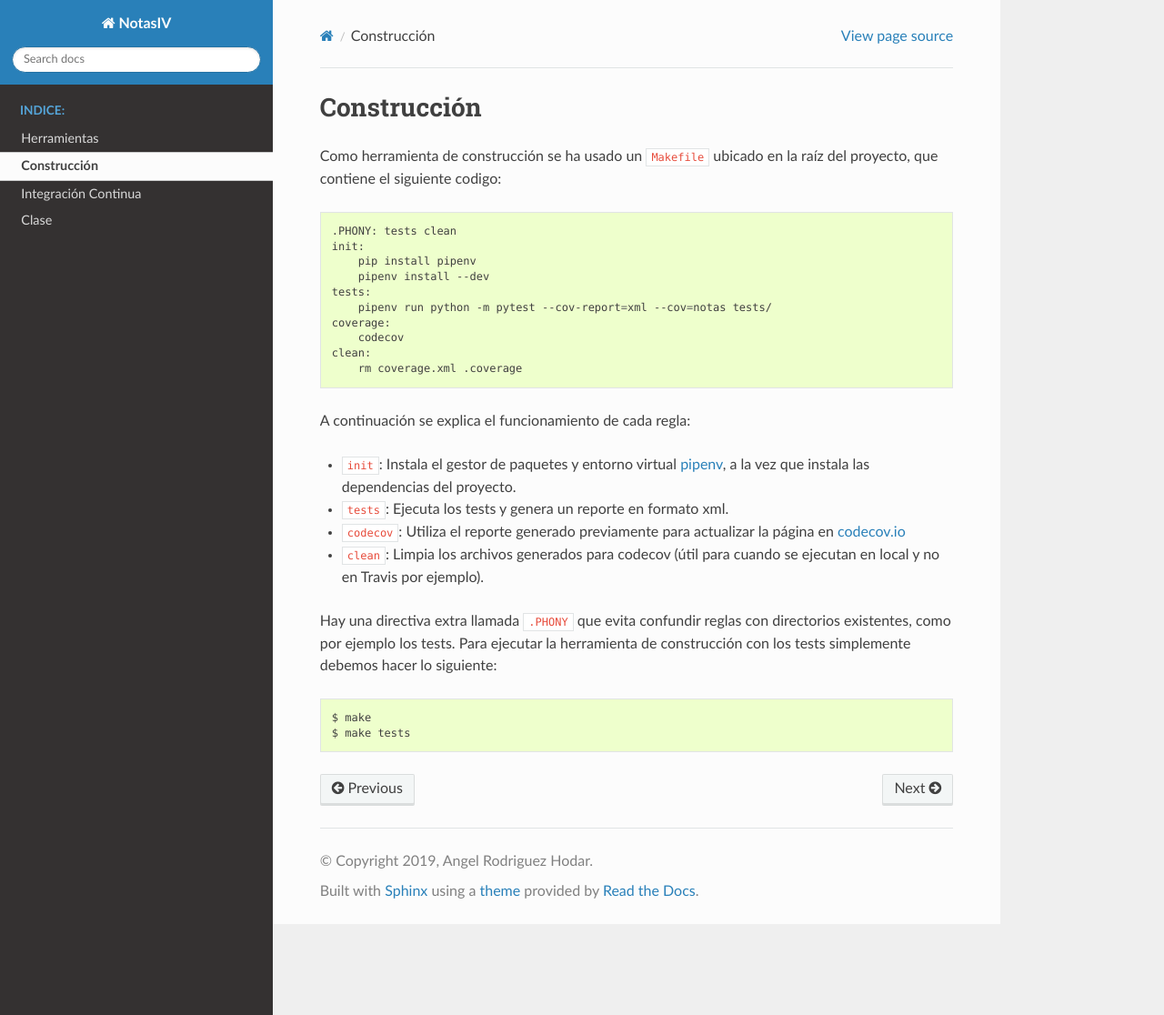
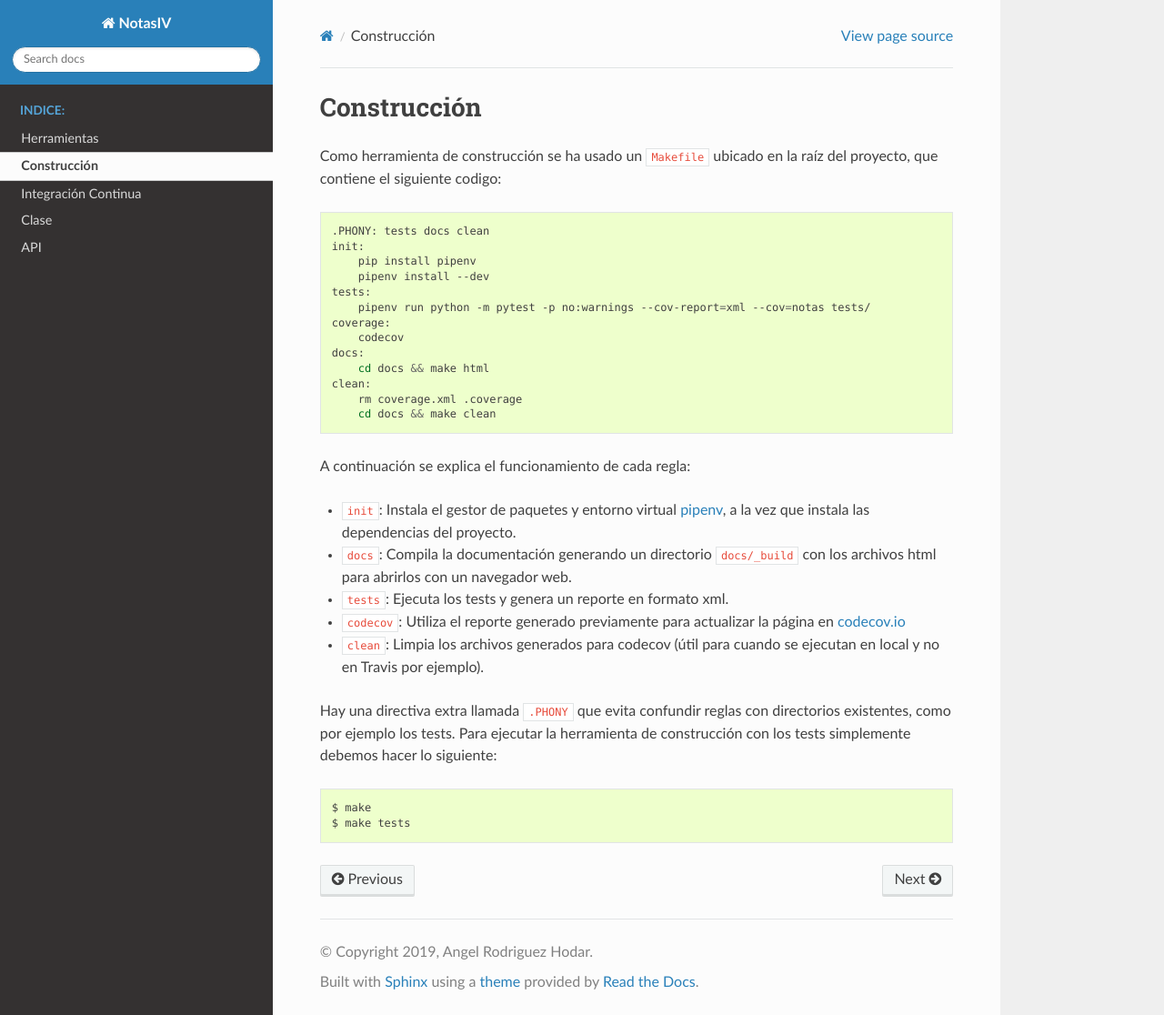
Before and after one commit to angelhodar/NotasIV, a Sphinx documentation site: the page built from docs/build.rst, in a window 1280 px wide and 1116 px high. Shown: the whole window at 91% size. Built offline with Sphinx 7.4.7 and the Read the Docs theme 2.0.0, drawn with Linux system fonts in a browser that asks for light colours.

Commit message:
Arreglado fallo Travis python 3.5 y empezada documentación de la API. #14 closes #13

```diff
--- a/docs/build.rst
+++ b/docs/build.rst
@@ -5,20 +5,24 @@ Como herramienta de construcción se ha usado un ``Makefile`` ubicado en la raí
 
 .. code:: bash
 
-    .PHONY: tests clean
+    .PHONY: tests docs clean
     init:
         pip install pipenv
         pipenv install --dev
     tests:
-        pipenv run python -m pytest --cov-report=xml --cov=notas tests/
+        pipenv run python -m pytest -p no:warnings --cov-report=xml --cov=notas tests/
     coverage:
         codecov
+    docs:
+        cd docs && make html
     clean:
         rm coverage.xml .coverage
+        cd docs && make clean
 
 A continuación se explica el funcionamiento de cada regla:
 
 * ``init``: Instala el gestor de paquetes y entorno virtual `pipenv <https://pipenv-es.readthedocs.io>`_, a la vez que instala las dependencias del proyecto.
+* ``docs``: Compila la documentación generando un directorio ``docs/_build`` con los archivos html para abrirlos con un navegador web.
 * ``tests``: Ejecuta los tests y genera un reporte en formato xml.
 * ``codecov``: Utiliza el reporte generado previamente para actualizar la página en `codecov.io <https://codecov.io/gh/angelhodar/NotasIV>`_
 * ``clean``: Limpia los archivos generados para codecov (útil para cuando se ejecutan en local y no en Travis por ejemplo).
--- a/docs/ci.rst
+++ b/docs/ci.rst
@@ -34,7 +34,8 @@ en la ejecución de los tests a la plataforma `codecov.io <https://codecov.io/gh
 CircleCI
 --------
 
-Para CircleCI la configuración es bastante similar, simplemente nuestro archivo de configuración pasa a llamarse ``config.yml`` y hay
+Para CircleCI la configuración es bastante similar, aunque se ha reducido la versión de python solo a la versión específica usada
+en desarrollo local del proyecto. En este caso el archivo de configuración pasa a llamarse ``config.yml`` y hay
 que ubircarlo en un directorio ``.circleci`` en la raiz de nuestro proyecto. El archivo ``config.yml`` contiene lo siguiente:
 
 .. code:: yaml
--- a/docs/clase.rst
+++ b/docs/clase.rst
@@ -1,7 +1,7 @@
 Clase
 =====
 
-Aqui se muestra la funcionalidad de la clase que se ha implementado.
+En esta sección se muestra la funcionalidad de los métodos de la clase que se va a implementar.
 
-.. autoapimodule:: notas.db
+.. autoapimodule:: notas.clase
     :members: get_student, get_students, insert_student, delete_student, update_student
--- a/docs/herramientas.rst
+++ b/docs/herramientas.rst
@@ -7,7 +7,7 @@ En esta sección se detallan las herramientas usadas para la creación y gestió
 
 * ``Entorno virtual y gestion de librerias``: Una vez elegido el lenguaje, y mas siento Python, se va a usar la herramienta `pipenv <https://pipenv-es.readthedocs.io/es/latest/>`_ para gestionar el entorno virtual de ejecución y las librerias con las versiones necesarias de cada una. He elegido esta herramienta porque unifica el gestor de paquetes *pip* y el módulo *venv* de Python en una sola, además de ofrecer posibilidad de crear builds deterministas y usar el formato que sustituirá al famoso requirements.txt, el `Pipfile <https://github.com/pypa/pipfile>`_
 
-* ``Framework Web``: Para interactuar con el microservicio se usará una API REST, por lo que utilizaré el famoso microframewok `Flask <https://palletsprojects.com/p/flask/>`_ para el desarrollo del apartado web, en concreto una extensión de la libreria llamada `Flask-RESTful <https://flask-restful.readthedocs.io/en/latest/>`_ que facilita la creación y el uso de buenas prácticas para la creación de la misma.
+* ``Framework Web``: Para interactuar con el microservicio se usará una API REST, por lo que utilizaré el famoso microframewok `Flask <https://palletsprojects.com/p/flask/>`_ para el desarrollo del apartado web, en concreto una extensión de la libreria llamada `Flask-RESTplus <https://flask-restplus.readthedocs.io/en/stable/>`_ que facilita la creación y el uso de buenas prácticas para la creación de la misma.
 
 * ``Tests``: Python dispone de varias librerias de testing. Las mas famosas son *unittest* (standard library), *nose* y *pytest*. De entre ellas he elegido **pytest** debido a la cantidad de extensiones (315+, como por ejemplo para `coverage <https://pypi.org/project/pytest-cov/>`_, facilidad de uso y perfecta retrocompatibilidad con las otras librerias mencionadas.
 
--- a/docs/index.rst
+++ b/docs/index.rst
@@ -11,3 +11,4 @@ Aqui se documentará todo lo relativo al microservicio.
    build.rst
    ci.rst
    clase.rst
+   api.rst
```
Also changed, not shown: README.md (+6 -5 lines), docs/api.rst (added, +10 -0 lines), 1 other file.
